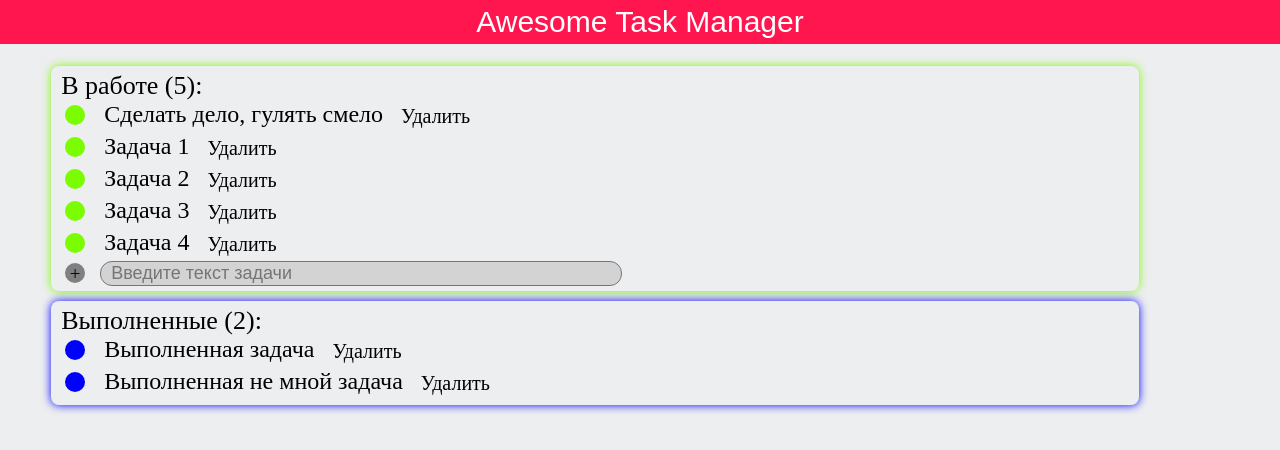
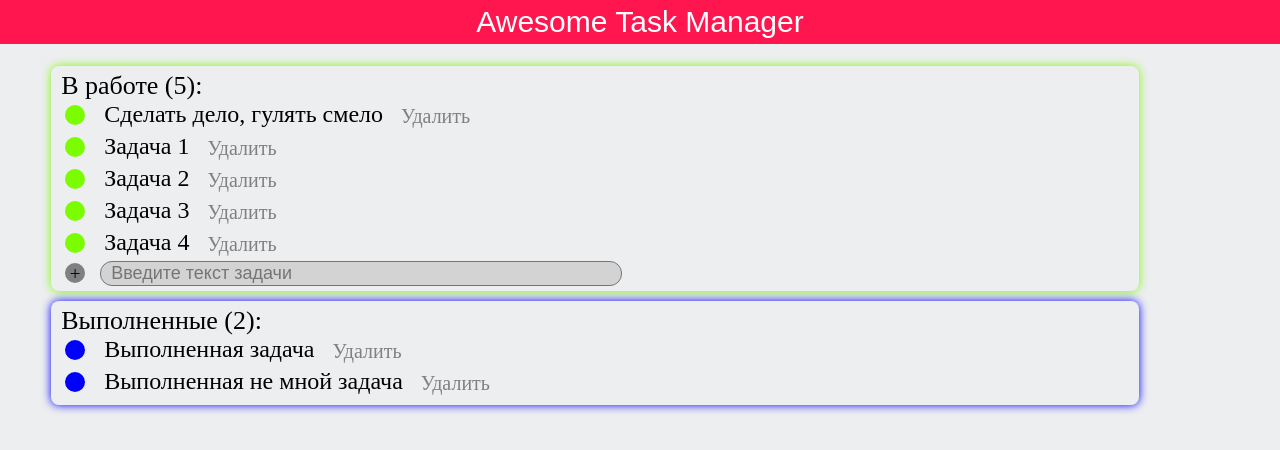
Before and after one commit to toxoxa/task-manager, an Angular app: page / in a window 1280 px wide. Shown: the top 450 px of the page. Built offline with nearby package versions, Linux system fonts and the light colour scheme.

Commit message:
Поправил стили

```diff
--- a/src/app/task/task.component.css
+++ b/src/app/task/task.component.css
@@ -37,7 +37,9 @@
   cursor: pointer;
   border-radius: 10px;
   padding: 0 8px;
+  color: gray;
 }
 .task__remove_button:hover {
   box-shadow: 0 0 5px #ff164e;
+  color: black;
 }
```
